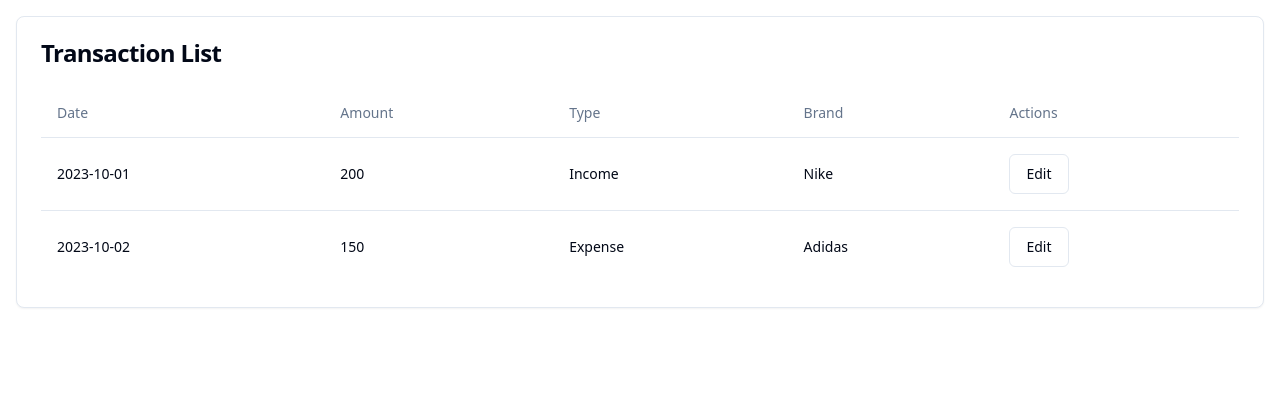
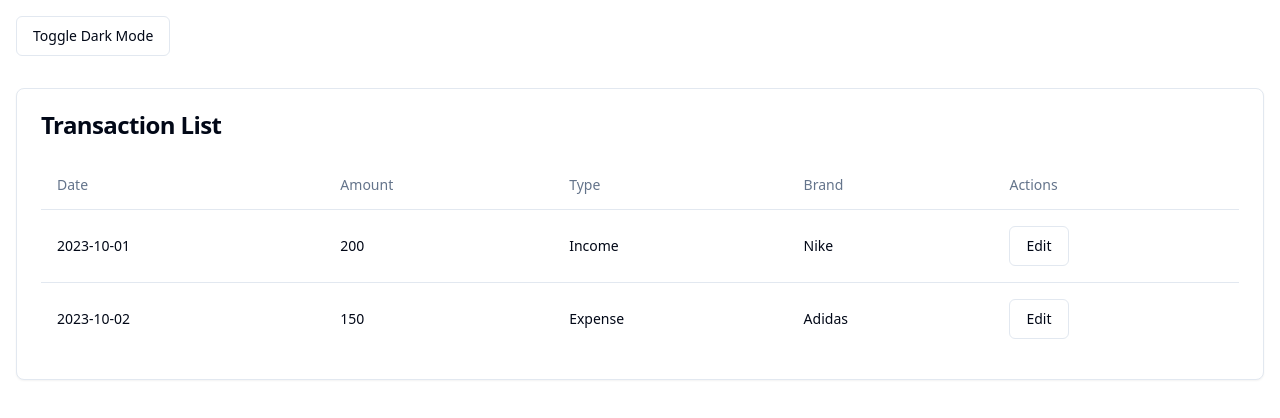
Before and after one commit to GPT-Engineer-App/sole-tracker, a React (Vite) app: page / in a window 1280 px wide. Shown: the top 418 px of the page. Built offline with nearby package versions, Linux system fonts and the light colour scheme.

Commit message:
Added dark mode toggle button and ThemeProvider to App component.

```diff
--- a/src/App.jsx
+++ b/src/App.jsx
@@ -2,6 +2,8 @@ import { Route, BrowserRouter as Router, Routes } from "react-router-dom";
 import Index from "./pages/Index.jsx";
 import TransactionList from "./pages/TransactionList.jsx";
 import { useState } from "react";
+import { ThemeProvider } from "next-themes";
+import { Button } from "@/components/ui/button";
 
 function App() {
   const [transactions, setTransactions] = useState([
@@ -14,14 +16,25 @@ function App() {
   const handleEditTransaction = (transaction) => {
     setEditTransaction(transaction);
   };
+
   return (
+    <ThemeProvider attribute="class">
       <Router>
+        <div className="p-4">
+          <Button
+            variant="outline"
+            onClick={() => document.documentElement.classList.toggle("dark")}
+          >
+            Toggle Dark Mode
+          </Button>
+        </div>
         <Routes>
           <Route exact path="/" element={<TransactionList transactions={transactions} onEdit={handleEditTransaction} />} />
           <Route exact path="/add-transaction" element={<Index />} />
           <Route exact path="/edit-transaction" element={<Index editTransaction={editTransaction} />} />
         </Routes>
       </Router>
+    </ThemeProvider>
   );
 }
 
```
Lines whose indentation alone changed are shown as unchanged.
